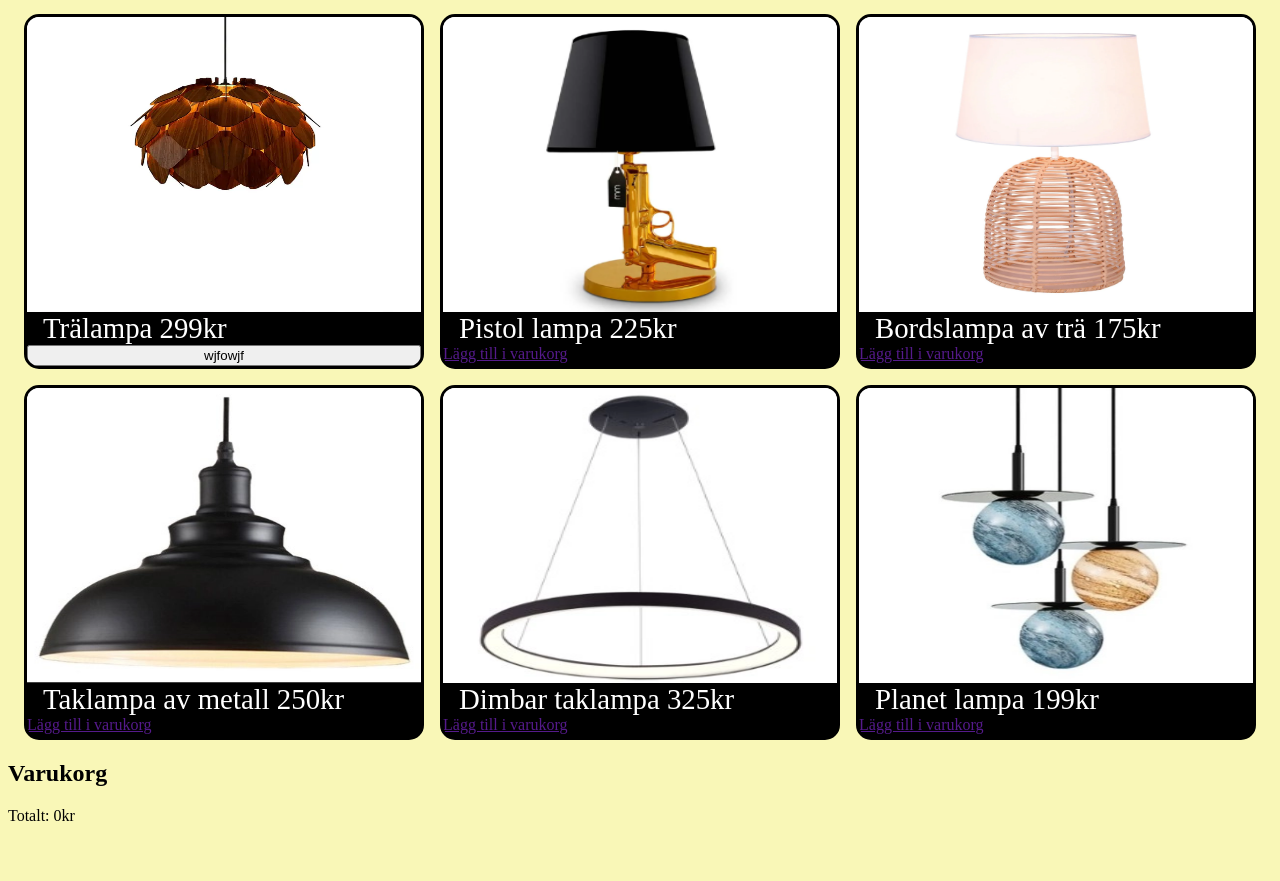
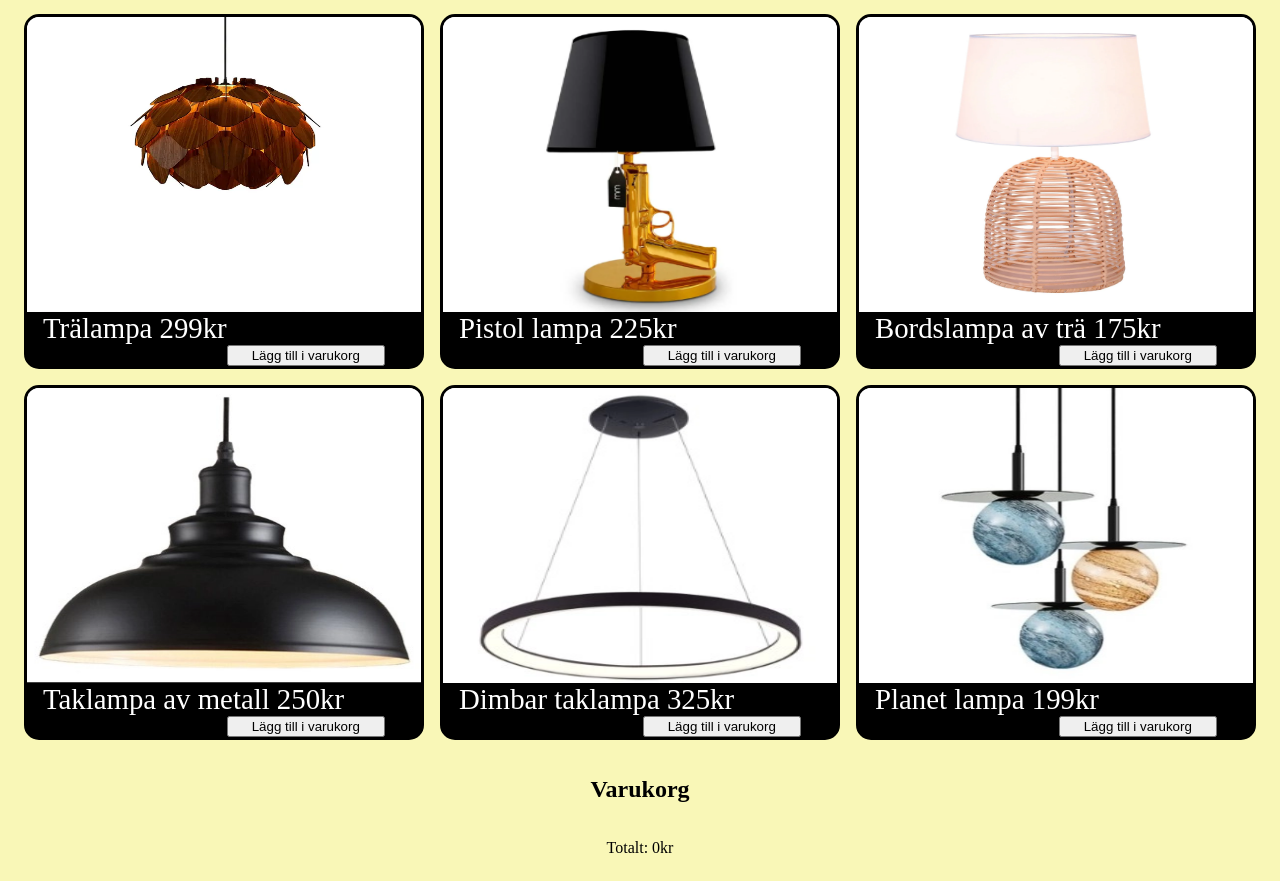
Before and after one commit to te22a-Lee-Theo/Project-2, a plain HTML site: page index.html in a window 1280 px wide. Shown: the part 137-1018 px from the top of the page. Before the commit the page ends 978 px from the top, so only its background shows below. Drawn offline with Linux system fonts and the light colour scheme.

Commit message:
JS varukorg + button finish

```diff
--- a/index.html
+++ b/index.html
@@ -20,33 +20,32 @@
         <div class = "item">
             <img src="./img/Webb_lampa1.webp" alt="Taklampa av trä">
             <p class= "produkt">Trälampa 299kr</p>
-            <!-- <a class= "button" href="">Lägg till i varukorg</a> -->
-            <button onclick="läggtillivarukorg('Trälampa', 299)">wjfowjf</button>
+            <button onclick="läggtillivarukorg('Trälampa', 299)">Lägg till i varukorg</button>
         </div>
         <div class = "item">
             <img src="./img/Webb_lampa2.webp" alt="Bordslampa lik en pistol">
             <p class= "produkt">Pistol lampa 225kr </p>
-            <a class= "button" href="">Lägg till i varukorg</a>
+            <button onclick="läggtillivarukorg('Pistol lampa', 225)">Lägg till i varukorg</button>
         </div>
         <div class = "item">
             <img src="./img/Webb_lampa3.webp" alt="Bordslampa av trä">
             <p class= "produkt">Bordslampa av trä 175kr </p>
-            <a class= "button" href="">Lägg till i varukorg</a>
+            <button onclick="läggtillivarukorg('Bordslampa av trä', 175)">Lägg till i varukorg</button>
         </div>
         <div class = "item">
             <img src="./img/Webb_lampa4.webp" alt="Taklampa i metall">
             <p class= "produkt">Taklampa av metall 250kr</p>
-            <a class= "button" href="">Lägg till i varukorg</a>
+            <button onclick="läggtillivarukorg('Taklampa av metall', 250)">Lägg till i varukorg</button>
         </div>
         <div class = "item">
             <img src="./img/Webb_lampa5.webp" alt="Rund LED lampa">
             <p class= "produkt">Dimbar taklampa 325kr</p>
-            <a class= "button" href="">Lägg till i varukorg</a>
+            <button onclick="läggtillivarukorg('Dimbar taklampa', 325)">Lägg till i varukorg</button>
         </div>
         <div class = "item">
             <img src="./img/Webb_lampa6.webp" alt="Lampa lik en planet">
             <p class= "produkt">Planet lampa 199kr</p>
-            <a class= "button" href="">Lägg till i varukorg</a>
+            <button onclick="läggtillivarukorg('Planet lampa', 199)">Lägg till i varukorg</button>
         </div>
 
     </div>
--- a/script.js
+++ b/script.js
@@ -10,7 +10,7 @@ function updateCart(){
     const cartItemsElement = document.getElementById('varukorg-items')
     const cartTotalElement = document.getElementById('varukorg-total')
 
-    Element.innerHTML ='';
+    cartItemsElement.innerHTML ="";
 
     let total = 0;
     cart.forEach(item =>{
--- a/style.css
+++ b/style.css
@@ -45,24 +45,6 @@ img{
     padding-left: 1rem;
     color: white;
 }
-/* .button{
-    text-align: center;
-    font-size: 1em;
-    text-decoration: none;
-    background-color:rgb(97, 97, 207);
-    color: white;
-    padding: 5px 15px;
-    border: 1px solid white;
-    border-radius: 10px;
-    width: 35%;
-    position:relative;
-    left: 13em;
-}
-.button:hover{
-    transition: all 0.5s ease-in-out;
-    border-radius: 15px;
-} */
-
 .link{
     text-decoration: none;
     color: black;
@@ -71,6 +53,21 @@ img{
     padding: 5px 15px;
     font-weight: bold;
     background-color: #faf79c ;
+}
+button{
+    width: 40%;
+    position: relative;
+    left: 15em;
+}
+#varukorg{
+    display: flex;
+    flex-direction: column;
+    align-items: center;
+    justify-content: center;
+}
+ul{
+    padding: 0;
+    margin: 0;
 }
 
 
```
